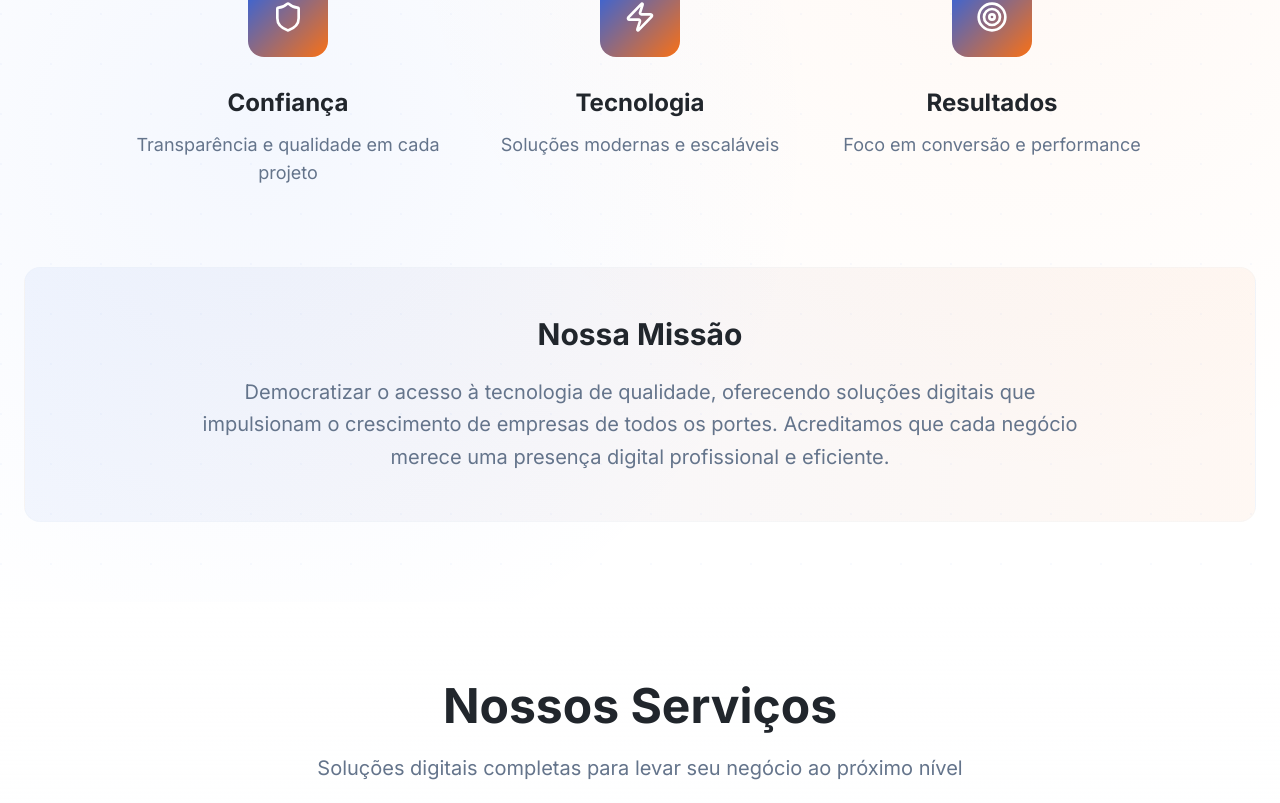
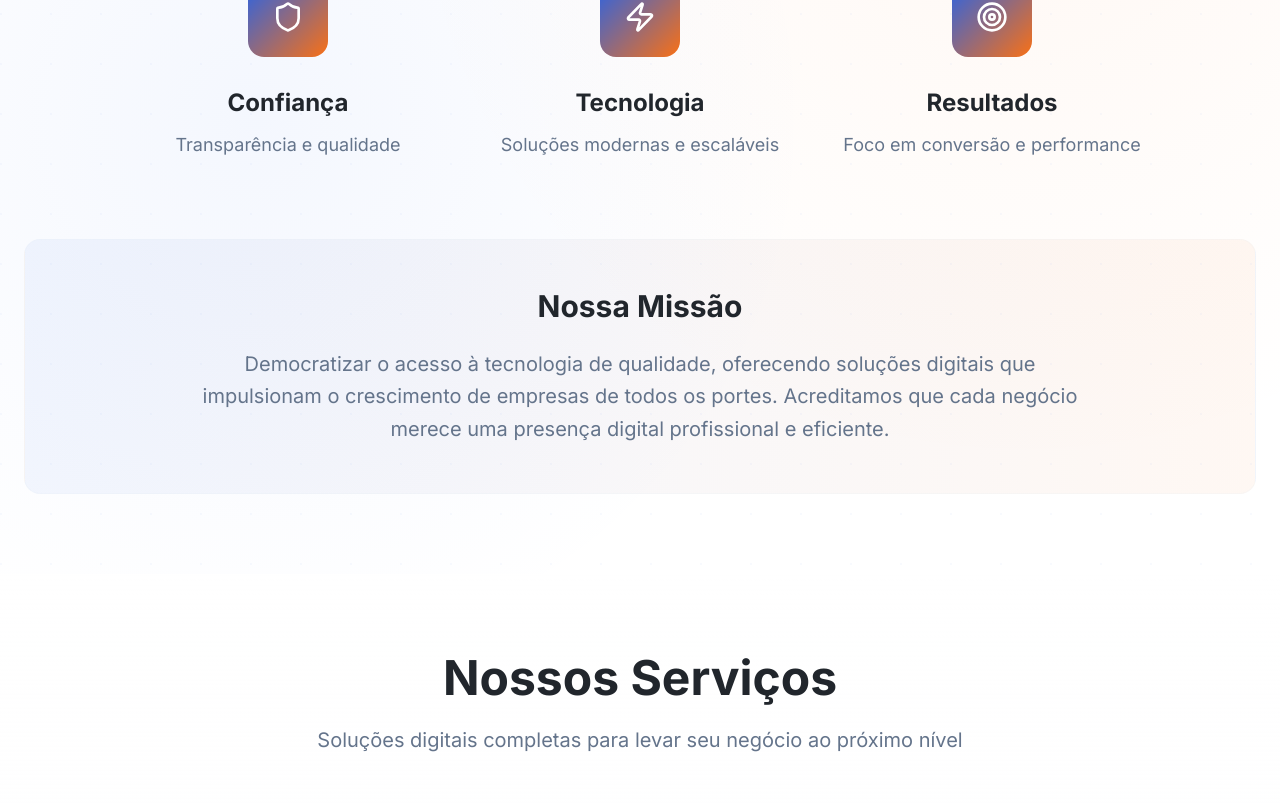
Before and after one commit to helenomatoss/webgest-site, a React (Vite) app: page / in a window 1280 px wide. Shown: the part 1137-1940 px from the top of the page. Built offline with nearby package versions, Linux system fonts and the light colour scheme; the HTML template or start-up script is replaced by a standard one.

Commit message:
feat(whychoose): atualizar descrição do card 'Confiança' para 'Transparência e qualidade'

```diff
--- a/src/components/About.tsx
+++ b/src/components/About.tsx
@@ -5,7 +5,7 @@ export function About() {
     {
       icon: Shield,
       title: "Confiança",
-      description: "Transparência e qualidade em cada projeto"
+      description: "Transparência e qualidade"
     },
     {
       icon: Zap,
```
